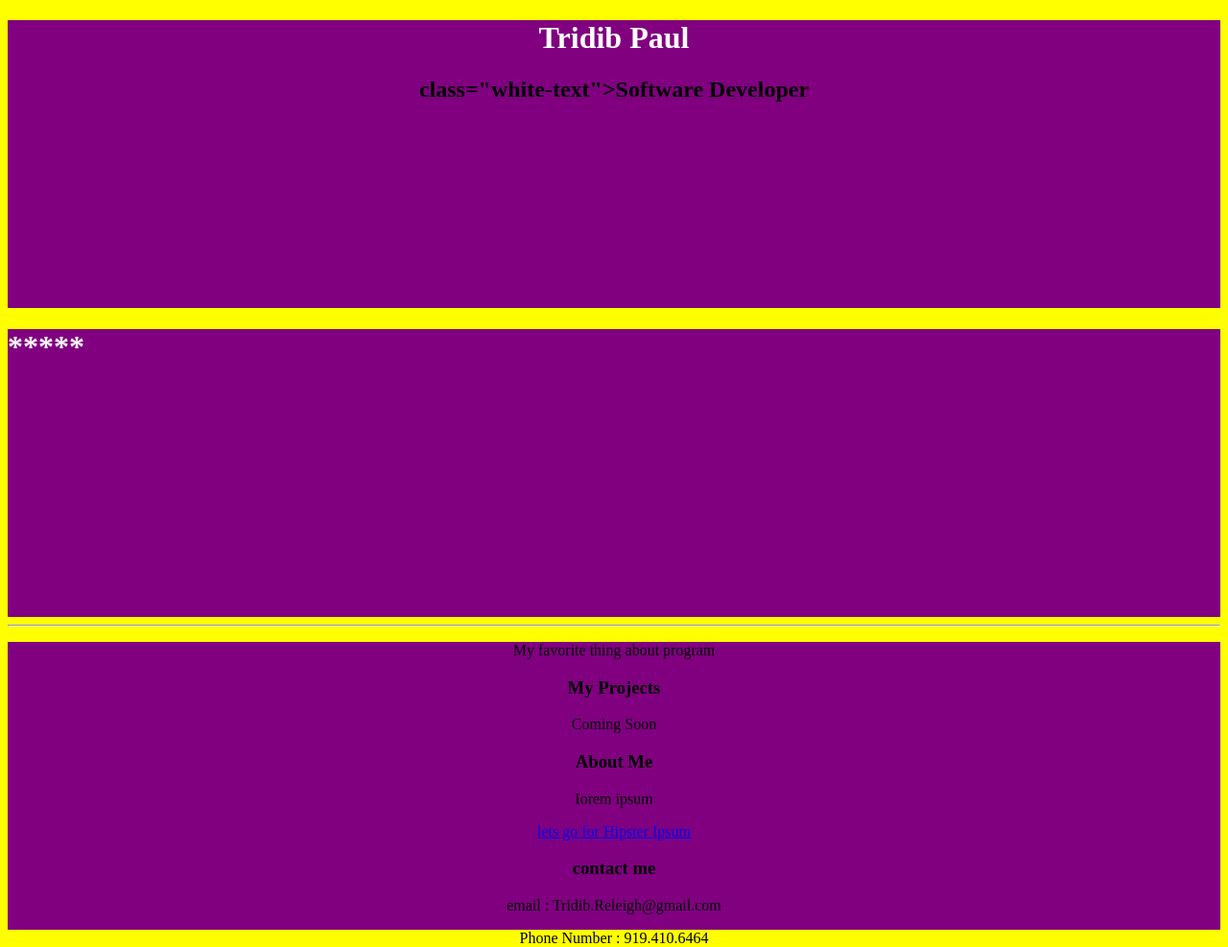
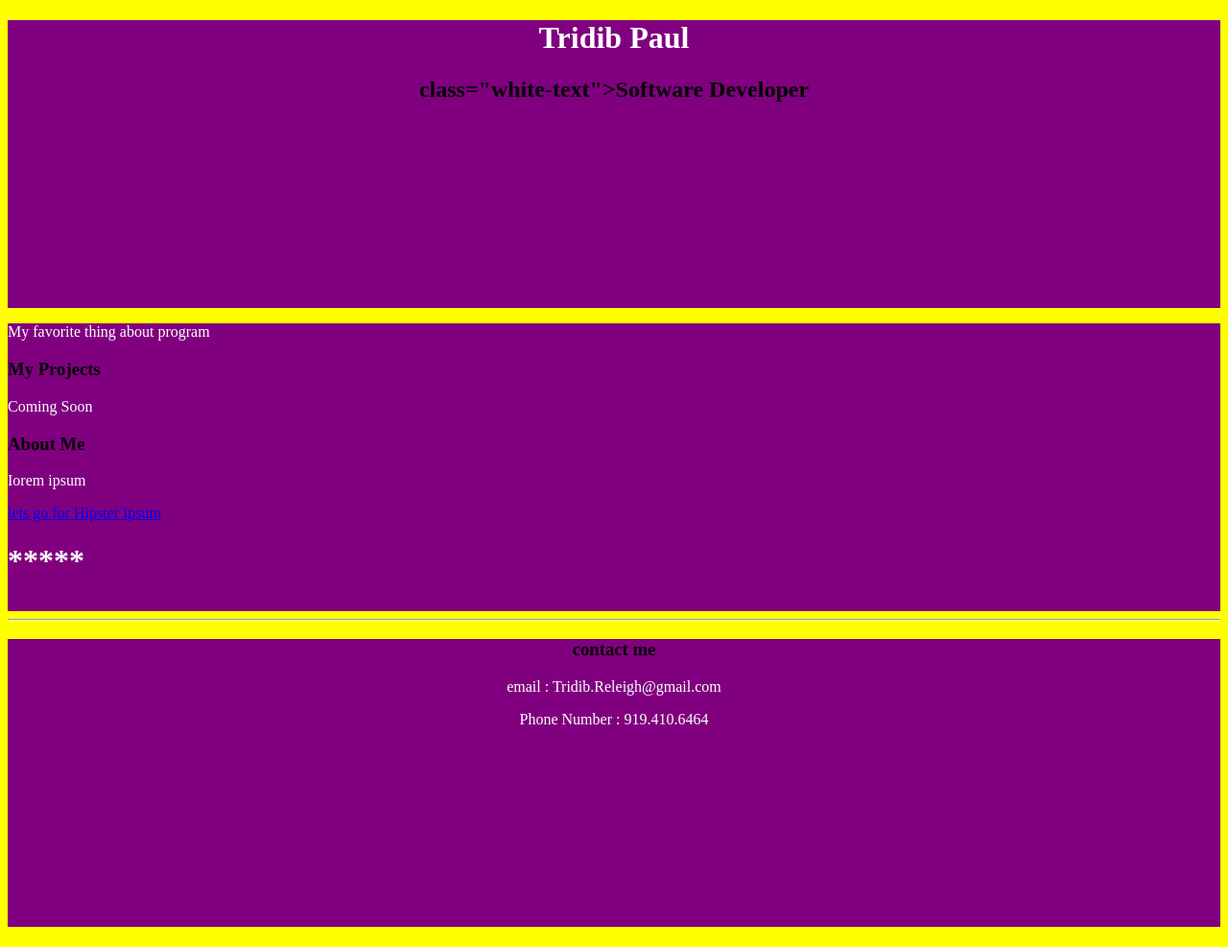
Before and after one commit to Tridib-Github22/my-first-repo1, a plain HTML site: page index.html in a window 1280 px wide. Shown: the whole page at 96% size. Drawn offline with Linux system fonts and the light colour scheme.

Commit message:
additng CSS version 7

```diff
--- a/index.html
+++ b/index.html
@@ -39,18 +39,20 @@
       <h2>class="white-text">Software Developer</h2>
       </div>
     <div id="blue-border">
-      <h1>*****</h1>
-    </div>
-    <hr>
-    <div align="center";
-      id="blue-border">
-          <p>My favorite thing about program</p>
+      <p>My favorite thing about program</p>
       <h3>My Projects</h3>
       <p>Coming Soon </p>
       <h3>About Me</h3>
       <p>Iorem ipsum</p>
       <a href="https://hipsum.co/">
         lets go for Hipster Ipsum</a>
+
+      <h1>*****</h1>
+    </div>
+    <hr>
+    <div align="center";
+      id="blue-border">
+
       <h3>contact me</h3>
       <p>email : Tridib.Releigh@gmail.com</p>
       <p>Phone Number : 919.410.6464</p>
--- a/style.css
+++ b/style.css
@@ -10,10 +10,11 @@ body {
    }
    .yellow-bg {
        background-color: yellow;
-          }
-          .white-text {
-              color: white;
-          }
-          #blue-border {
+         }
+        .white-text { color: white;
+        }
+        #blue-border {
               border: 10x solid blue;
           }
+          p {color: white;
+          }
```
